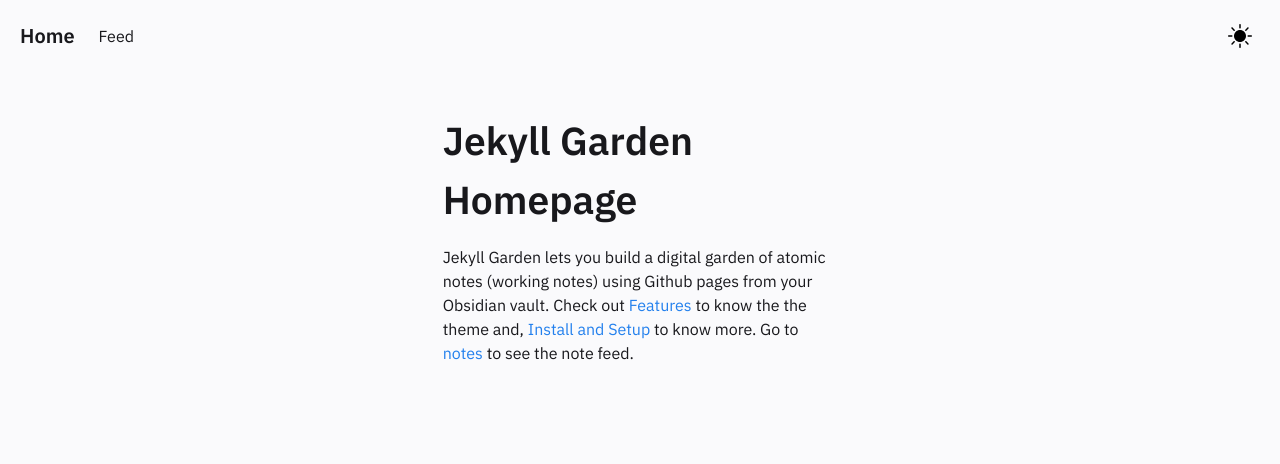
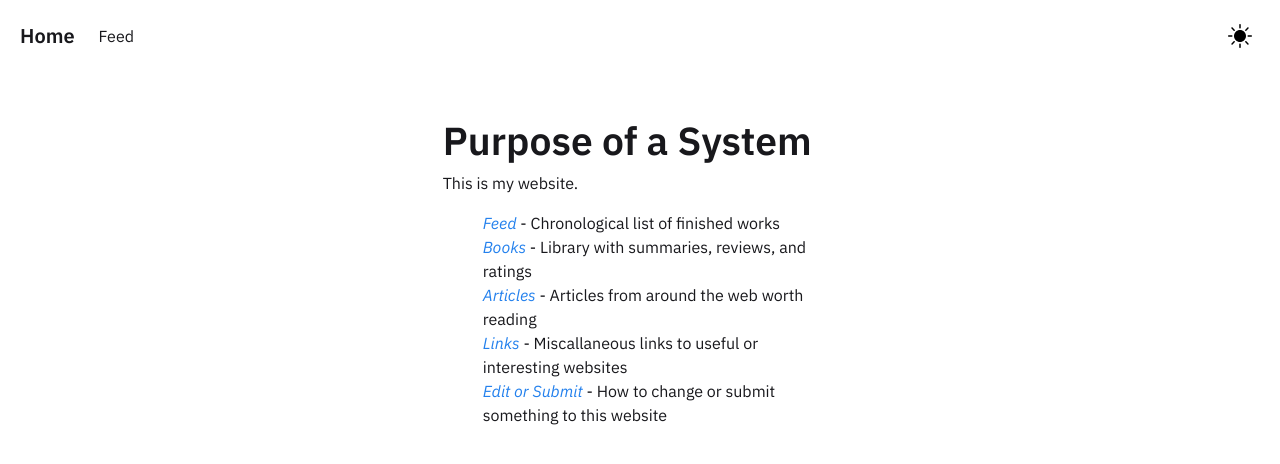
Before and after one commit to jonesethan883/jonesethan883.github.io, a Jekyll site: the page built from pages/index.md, in a window 1280 px wide. Shown: the top 464 px of the page. Built offline with Jekyll 4.4.1, drawn with Linux system fonts in a browser that asks for light colours.

Commit message:
Messing with file hierarchy

```diff
--- a/_includes/Footer.html
+++ b/_includes/Footer.html
@@ -30,7 +30,7 @@
 
 {%- if site.copyright.msg != nil and site.copyright.msg != empty and site.copyright.msg != null -%}
 <div id="copyright">
-    <p id="copyright-notice">{{site.copyright.msg}}. {{site.copyright.year}}, powered by <a href="https://github.com/Jekyll-Garden/jekyll-garden.github.io">Jekyll Garden</a></p>
+    <p id="copyright-notice">{{site.copyright.msg}}, {{site.copyright.year}}</p>
 </div>
 <script src="/assets/js/modeswitcher.js"></script>
 
--- a/_includes/Homepage.html
+++ b/_includes/Homepage.html
@@ -1,12 +1,13 @@
 <div class="column is-4">
     <div class="block homeblock">
-    <h1>Jekyll Garden Homepage</h1>
-
-    <p>
-        Jekyll Garden lets you build a digital garden of atomic notes (working notes) using Github pages from your Obsidian vault.
-        Check out <a href="../posts/features">Features </a> to know the the theme and, <a href="../posts/how-to"> Install and Setup </a> to know more.
-        Go to <a href="../notes"> notes </a> to see the note feed.
-    </p>
-
+    <h1>Purpose of a System</h1>
+    <p1>This is my website.</p>
+    <ul>
+	<li><em><a href="/notes">Feed</a></em> - Chronological list of finished works</li>
+	<li><em><a href="/books">Books</a></em> - Library with summaries, reviews, and ratings</li>
+	<li><em><a href="/articles">Articles</a></em> - Articles from around the web worth reading
+	<li><em><a href="/links">Links</a></em> - Miscallaneous links to useful or interesting websites</li>
+	<li><em><a href="/edit">Edit or Submit</a></em> - How to change or submit something to this website</li>
+    </ul>
     </div>
 </div>
--- a/assets/css/style.css
+++ b/assets/css/style.css
@@ -7,7 +7,6 @@ layout: Stylesheet
 
 html, html[data-theme="light"] {
     --bg-main: #FFFFFF;
-    --bg-sub: #FAFAFC;
     --color-bis: #363636;
     --text-main: #18181C;
     --text-sub: #5D5D67;
```
Also changed, not shown: _books/Public/Moby Dick.md (added, +7 -0 lines), _posts/2020-03-01-features.md (deleted, +0 -20 lines), _posts/2020-03-01-how-to.md (deleted, +0 -63 lines), pages/books.md (added, +5 -0 lines), .obsidian/app.json (added), .obsidian/appearance.json (added), .obsidian/core-plugins.json (added), .obsidian/hotkeys.json (added), 2 other files.
